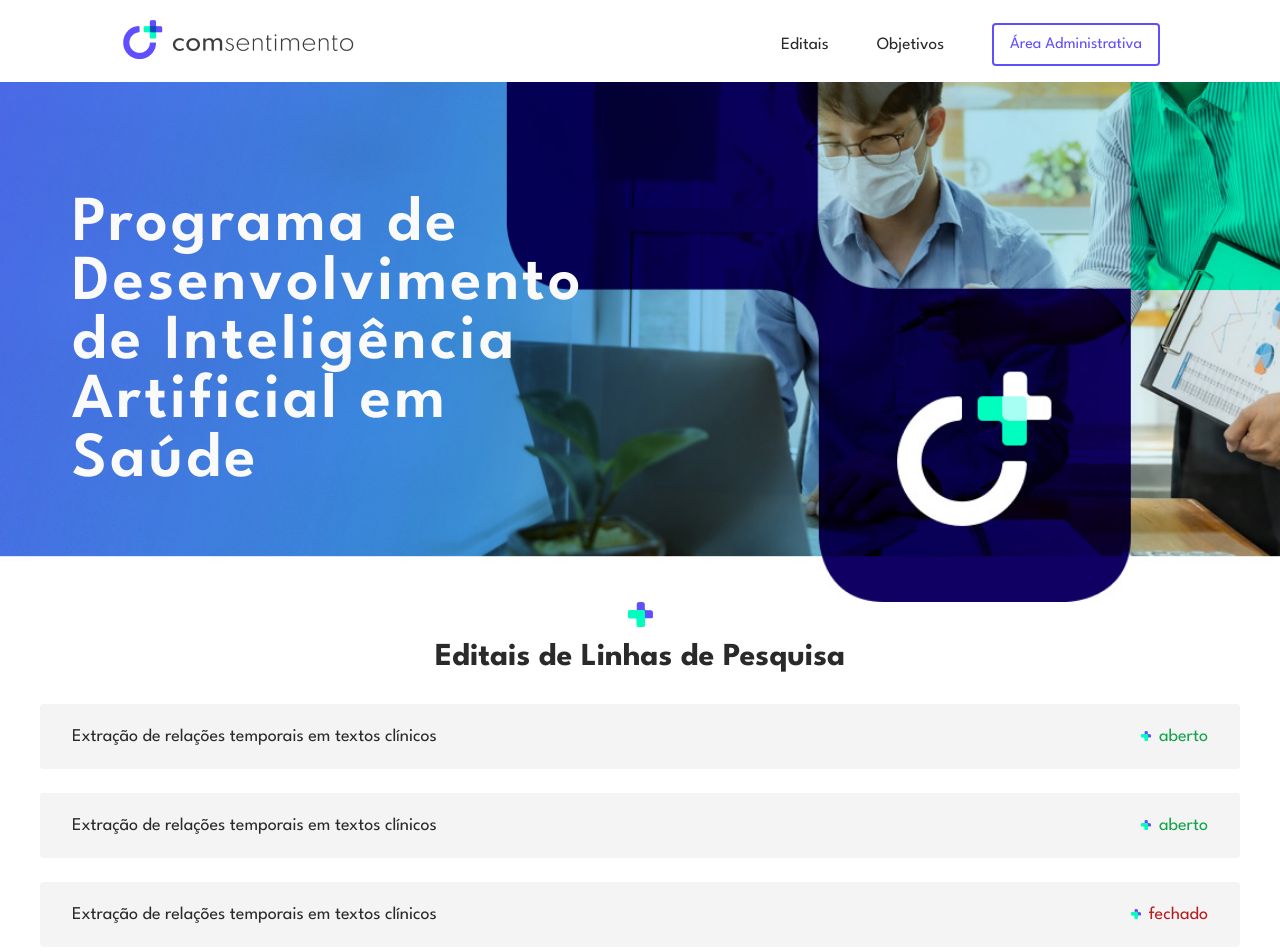
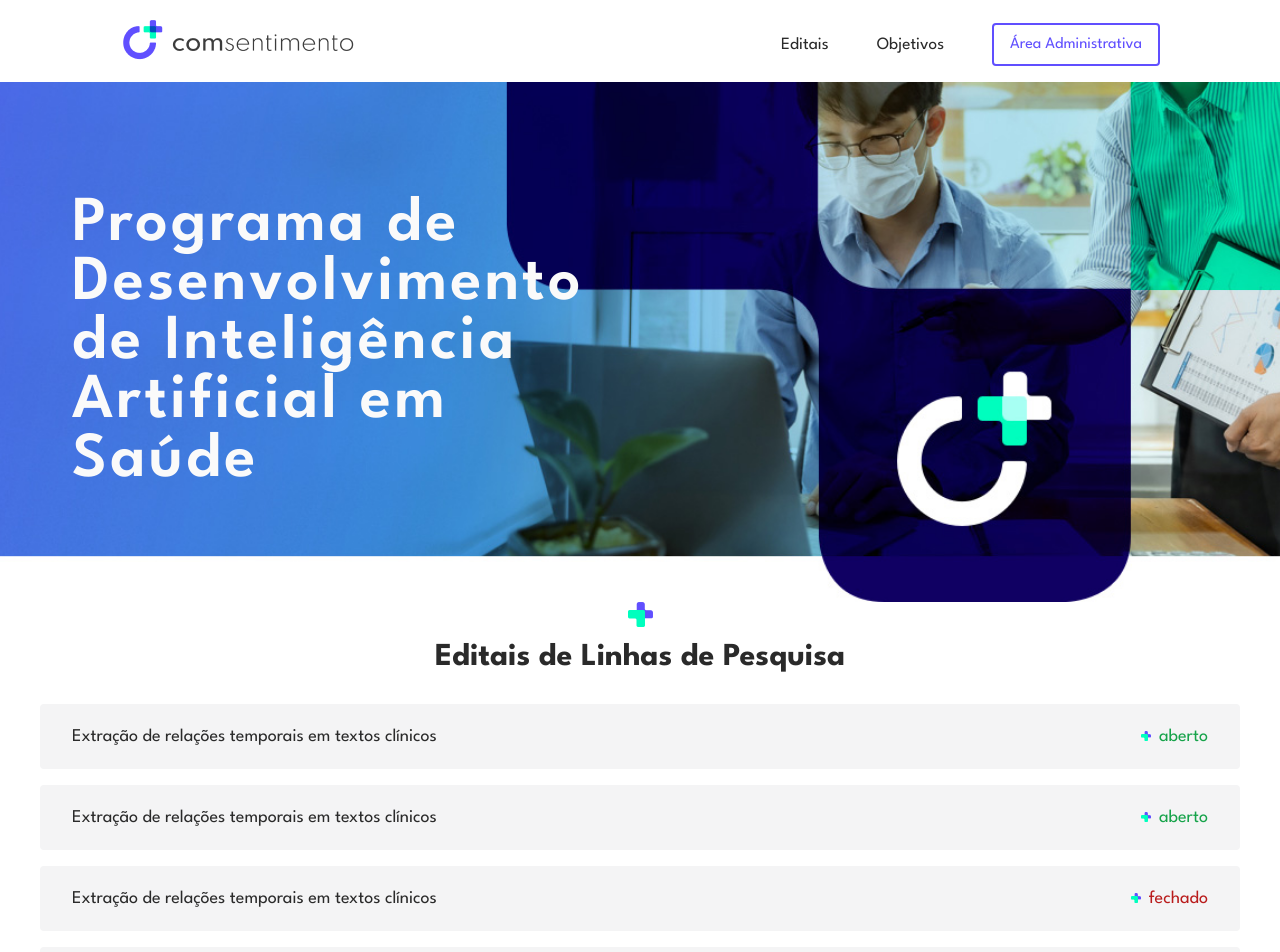
Before and after one commit to LeandroFilie/comsentimento-techtest, a React (Create React App) app: page / in a window 1280 px wide. Shown: the top 952 px of the page. Built offline with nearby package versions, Linux system fonts and the light colour scheme.

Commit message:
fix(Edital): fix spacing between cards

```diff
--- a/src/components/Edital/style.js
+++ b/src/components/Edital/style.js
@@ -18,6 +18,10 @@ export const Container = styled.article`
     font-weight: 500;
   }
 
+  & + & {
+    margin-top: 1rem;
+  }
+
   .status{
     color: ${({ theme, isOpened }) => (isOpened ? theme.colors.green : theme.colors.danger)};
 
```
